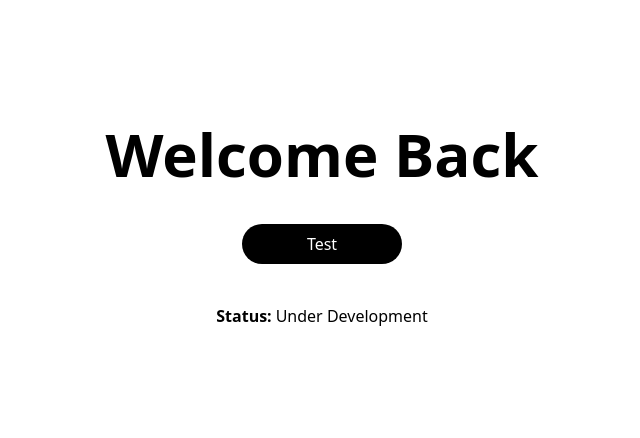
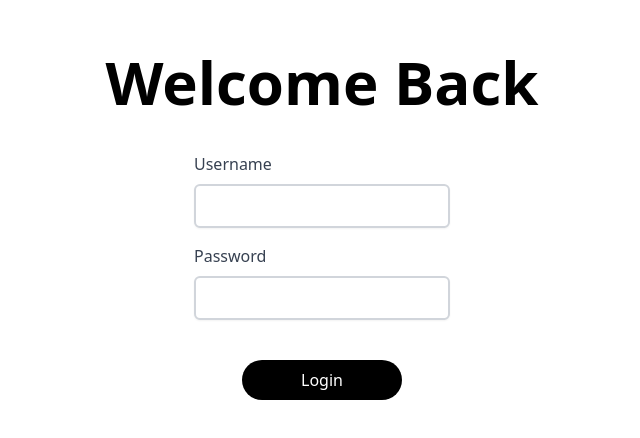
Before and after one commit to jsnowify/helping-hub, a React (Vite) app: page /login in a window 1280 px wide. Shown: the part 174-612 px from the top of the page, without its empty margins (318-958 px from the left). Built offline with nearby package versions, Linux system fonts and the light colour scheme.

Commit message:
updated the ui design

```diff
--- a/src/App.jsx
+++ b/src/App.jsx
@@ -4,10 +4,10 @@ import Welcome from "./components/Welcome";
 function App() {
   return (
     <>
-      <div className="flex flex-col justify-center h-dvh gap-4">
+      <div className="flex flex-col justify-center h-dvh gap-4 bg-[#0a0a0a]">
         <Welcome />
         <Link to="/login" className="flex justify-center ">
-          <button className="bg-black w-40 h-10 rounded-full text-white hover:shadow-2xl">
+          <button className="bg-[#f1f1f1] w-40 h-10 rounded-full text-[#0a0a0a] hover:shadow-2xl">
             Explore
           </button>
         </Link>
--- a/src/components/Forms.jsx
+++ /dev/null
@@ -1,14 +0,0 @@
-const Forms = () => {
-  return (
-    <>
-      <form>
-        <label>
-          Enter your name:
-          <input type="text" />
-        </label>
-      </form>
-    </>
-  );
-};
-
-export default Forms;
--- a/src/components/Login.jsx
+++ b/src/components/Login.jsx
@@ -1,14 +1,13 @@
 import LoginButton from "./LoginButton";
+import Forms from "./LoginForms";
 
 export const Login = () => {
   return (
     <>
       <div className="flex h-dvh flex-col justify-center gap-10">
         <h1 className="flex justify-center font-bold text-6xl">Welcome Back</h1>
+        <Forms />
         <LoginButton className="bg-black w-40 h-10 rounded-full text-white hover:shadow-2xl" />
-        <footer className="flex justify-center">
-          <span className="font-bold mr-1">Status: </span>Under Development
-        </footer>
       </div>
     </>
   );
--- a/src/components/LoginButton.jsx
+++ b/src/components/LoginButton.jsx
@@ -5,7 +5,7 @@ const LoginButton = () => {
     <div className="flex justify-center">
       <Link to="Forms.jsx">
         <button className="bg-black w-40 h-10 rounded-full text-white hover:shadow-2xl">
-          Test
+          Login
         </button>
       </Link>
     </div>
--- /dev/null
+++ b/src/components/LoginForms.jsx
@@ -0,0 +1,28 @@
+const Forms = () => {
+  return (
+    <div className="flex justify-center items-center flex-col">
+      <div className="w-64 text-left mb-4">
+        <label htmlFor="username" className="block mb-2 text-gray-700">
+          Username
+        </label>
+        <input
+          type="text"
+          id="username"
+          className="border-2 w-full p-2 border-gray-300 hover:border-gray-500 focus:outline-none focus:border-[#0a0a0a] rounded-md shadow-sm"
+        />
+      </div>
+      <div className="w-64 text-left">
+        <label htmlFor="password" className="block mb-2 text-gray-700">
+          Password
+        </label>
+        <input
+          type="password"
+          id="password"
+          className="border-2 w-full p-2 border-gray-300 hover:border-gray-500 focus:outline-none focus:border-[#0a0a0a] rounded-md shadow-sm"
+        />
+      </div>
+    </div>
+  );
+};
+
+export default Forms;
--- a/src/components/Welcome.jsx
+++ b/src/components/Welcome.jsx
@@ -2,8 +2,8 @@ const Welcome = () => {
   return (
     <>
       <div className="flex justify-center item-center flex-col text-center gap-4">
-        <h1 className="text-7xl font-bold">Helping Hub</h1>
-        <p>Build your own community</p>
+        <h1 className="text-7xl font-bold text-[#f1f1f1]">Helping Hub</h1>
+        <p className="text-[#f1f1f1]">Build your own community</p>
       </div>
     </>
   );
```
